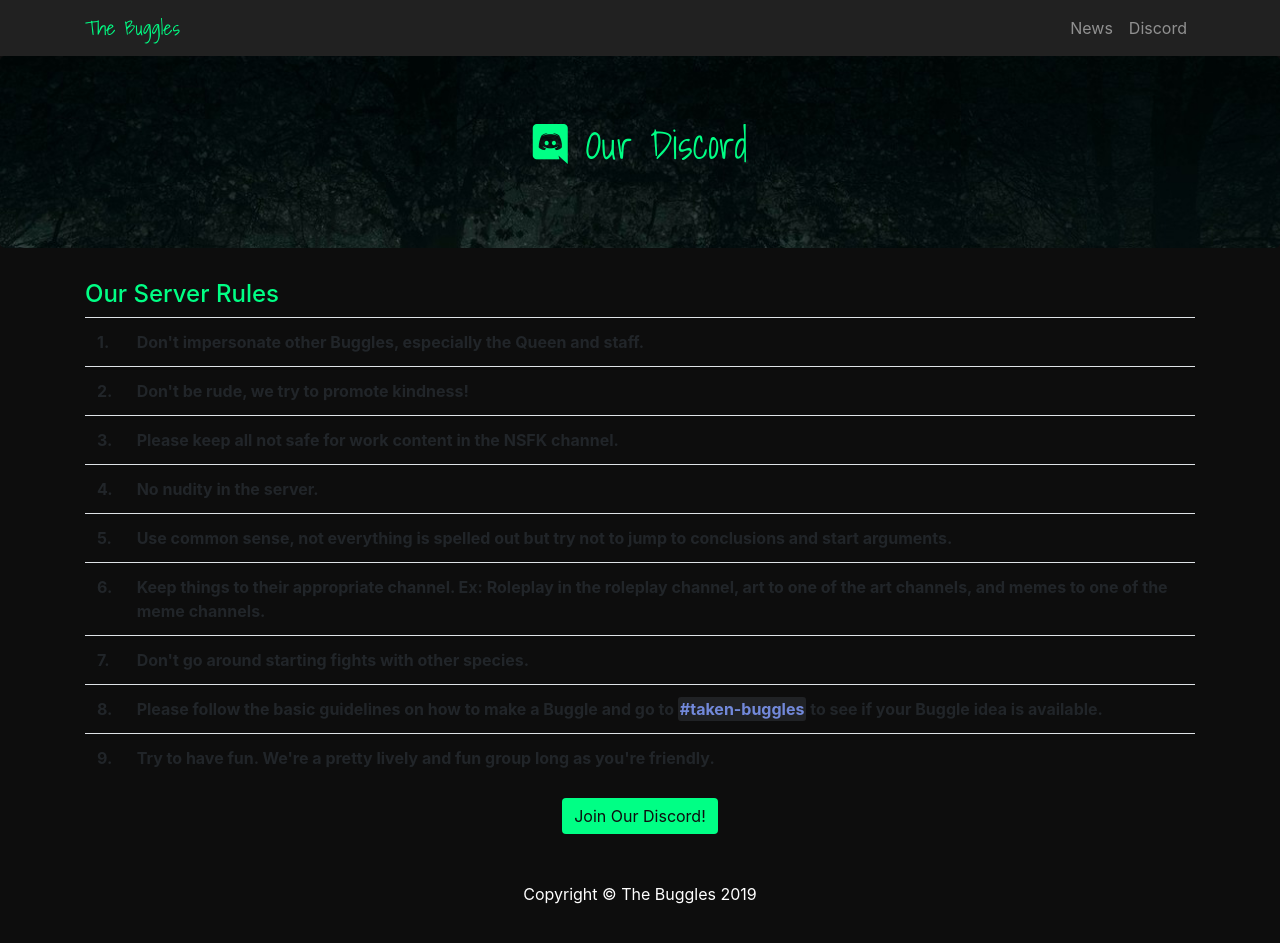
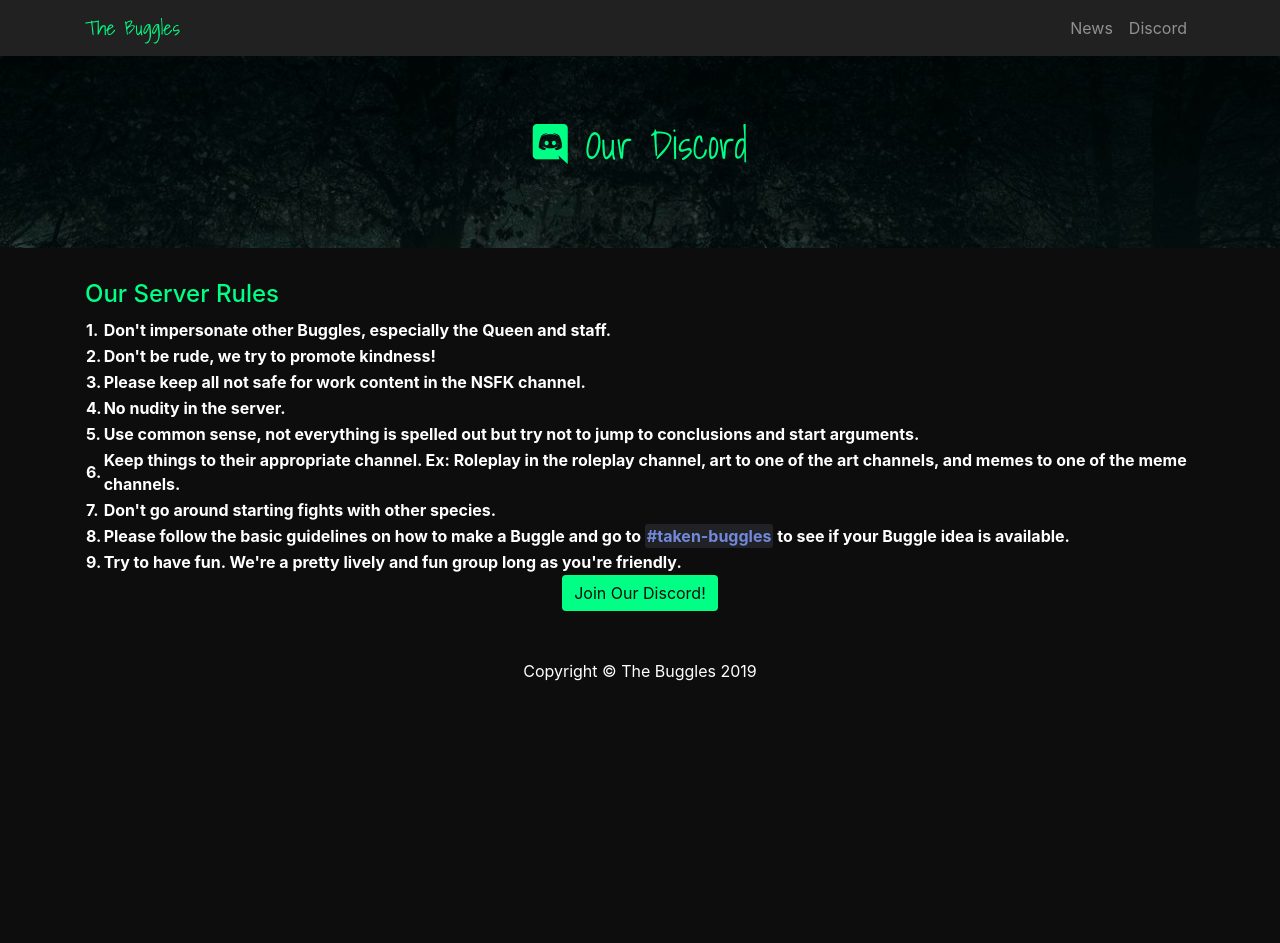
Before and after one commit to bugglespecies/bugglespecies.github.com, a Jekyll site: the page built from discord.md, in a window 1280 px wide and 954 px high. Shown: the top 943 px of the window. Built offline with Jekyll 4.4.1, drawn with Linux system fonts in a browser that asks for light colours; nearby versions of some CDN libraries.

Commit message:
Update discord.md

```diff
--- a/discord.md
+++ b/discord.md
@@ -6,7 +6,7 @@
 image: /img/social.png
 ---
 <h4 class="text-primary">Our Server Rules</h4>
-<table class="table">
+<table>
 	<tbody>
 		<tr>
 			<th scope="row">1.</th>
```
